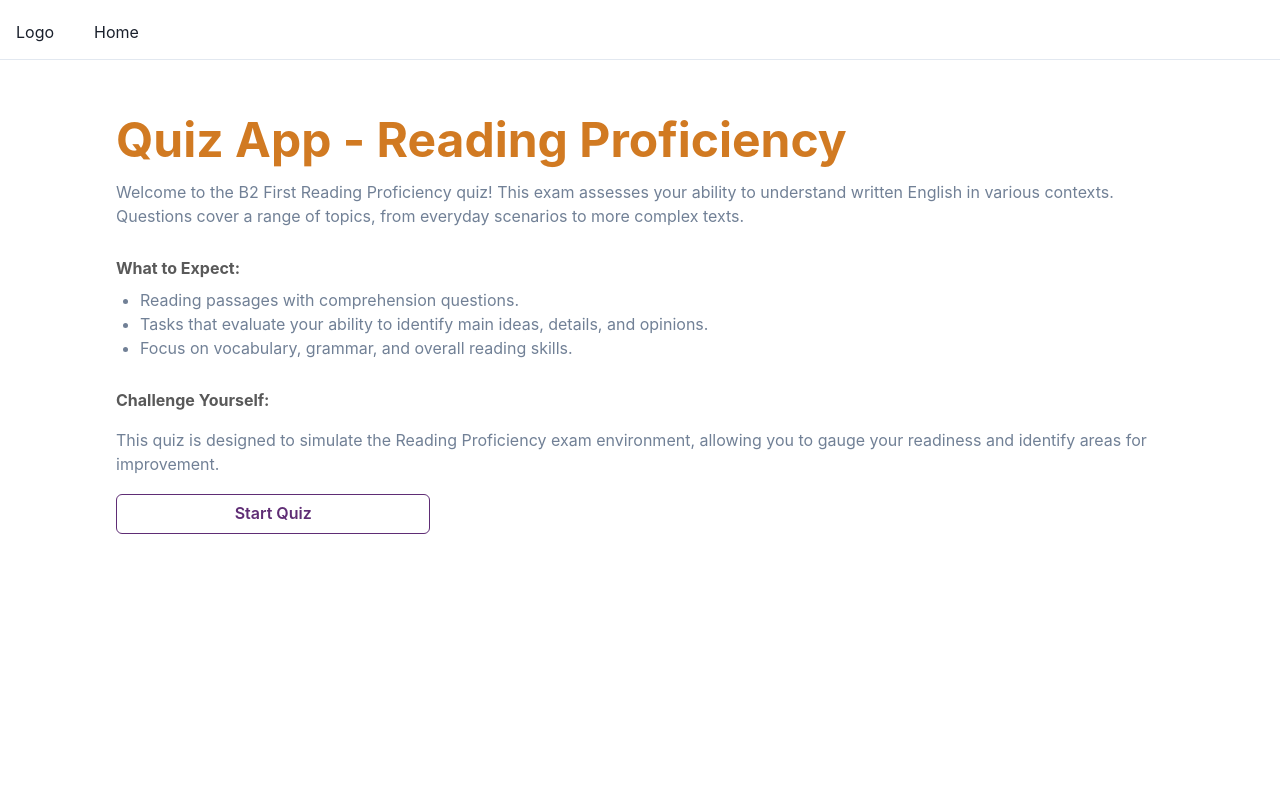
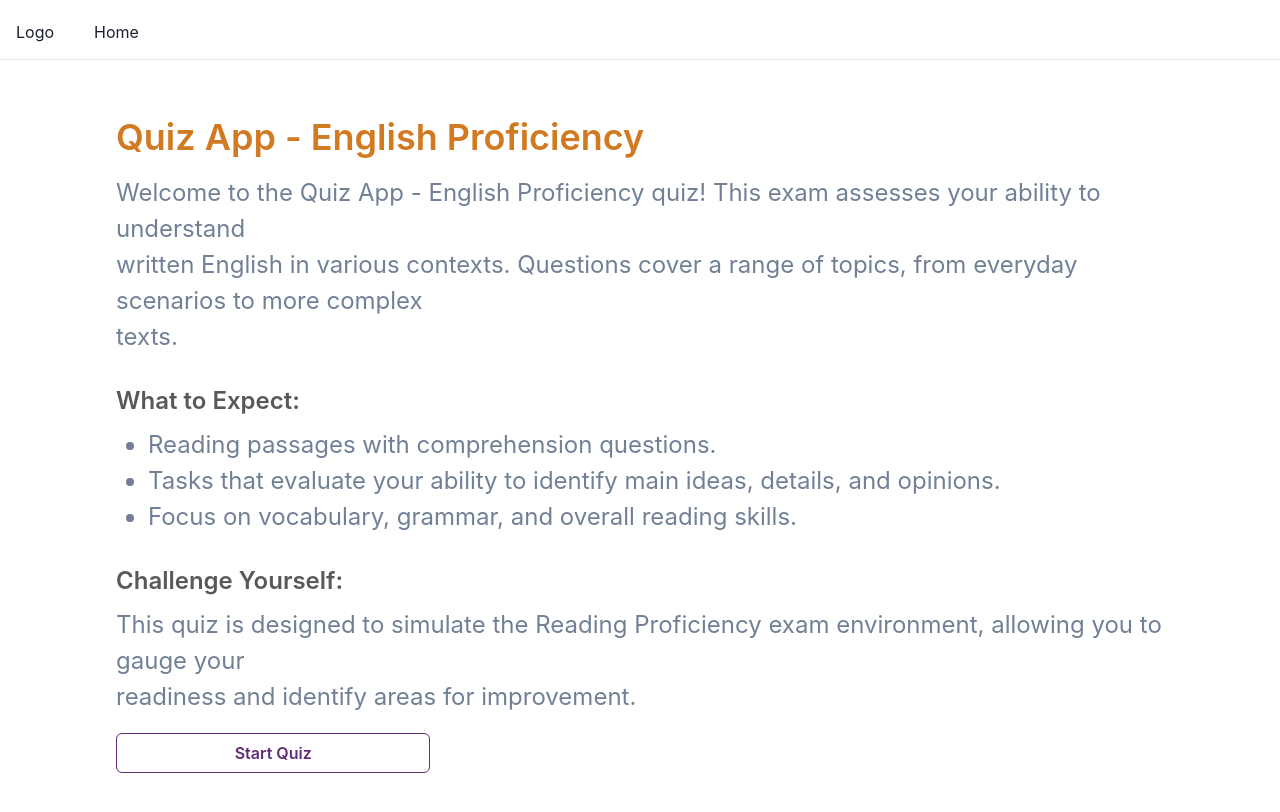
Before and after one commit to fjpagaragan/quiz-test, a Next.js app: page /overview in a window 1280 px wide. Shown: the top 812 px of the page. Built offline with nearby package versions, Linux system fonts and the light colour scheme.

Commit message:
(chore): modify fonts and size of text in overview component

```diff
--- a/src/modules/quiz/components/Overview.tsx
+++ b/src/modules/quiz/components/Overview.tsx
@@ -13,26 +13,28 @@ const Overview: FC = () => {
     return (
         <Flex alignContent={'center'} >
             <Stack as={Box} m={'100px'}>
-                <Heading as={'h2'} size={'2xl'} color={'#D17A22'}>
-                    Quiz App - Reading Proficiency
+                <Heading as={'h2'} fontStyle={'Inter'} fontSize={'36px'} fontWeight={600} color={'#D17A22'}>
+                    Quiz App - English Proficiency
                 </Heading>
-                <Text color={'gray.500'} size={'1xl'} mt={2}>
-                Welcome to the B2 First Reading Proficiency quiz! This exam assesses your ability to understand written English in various contexts.
-                <br />Questions cover a range of topics, from everyday scenarios to more complex texts.
+                <Text color={'gray.500'} fontStyle={'Source Sans Pro'} fontSize={'24px'} fontWeight={400} mt={2}>
+                Welcome to the Quiz App - English Proficiency quiz! This exam assesses your ability to understand
+                <br /> written English in various contexts. Questions cover a range of topics, from everyday scenarios to more complex
+                <br /> texts.
                 </Text>
-                <Text color={'#595959'} fontWeight={'bold'} mt={5}>
+                <Text color={'#595959'} fontStyle={'Inter'} fontSize={'24px'} fontWeight={600} mt={5}>
                 What to Expect:
                 </Text>
-                <UnorderedList color={'gray.500'} paddingLeft={2}>
+                <UnorderedList color={'gray.500'} paddingLeft={2} fontStyle={'Inter'} fontSize={'24px'} fontWeight={400}>
                     <ListItem>Reading passages with comprehension questions.</ListItem>
                     <ListItem>Tasks that evaluate your ability to identify main ideas, details, and opinions.</ListItem>
                     <ListItem>Focus on vocabulary, grammar, and overall reading skills.</ListItem>
                 </UnorderedList>
-                <Text color={'#595959'} fontWeight={'bold'} mt={5}>
+                <Text color={'#595959'} fontStyle={'Inter'} fontSize={'24px'} fontWeight={600} mt={5}>
                 Challenge Yourself:
                 </Text>
-                <Text color={'gray.500'} mt={2}>
-                This quiz is designed to simulate the Reading Proficiency exam environment, allowing you to gauge your readiness and identify areas for improvement.
+                <Text color={'gray.500'} fontStyle={'Inter'} fontSize={'24px'} fontWeight={400} >
+                This quiz is designed to simulate the Reading Proficiency exam environment, allowing you to gauge your
+                <br/> readiness and identify areas for improvement.
                 </Text>
                 <Box mt={'10px'}>
                     <Button
```
